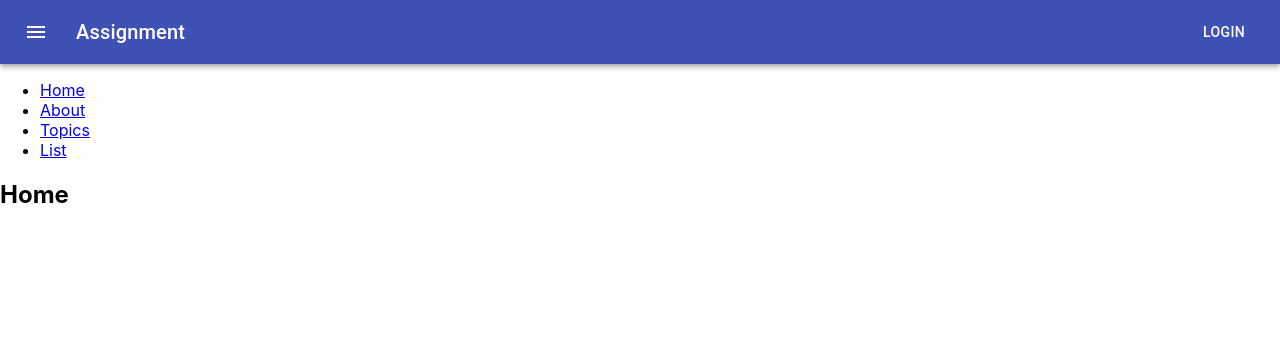
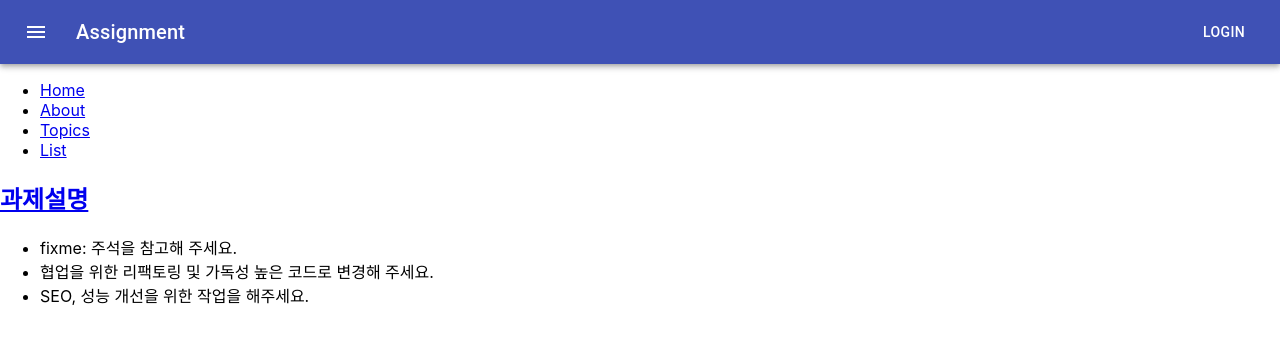
Before and after one commit to KH-Lim/assignment, a React (Create React App) app: page / in a window 1280 px wide. Shown: the top 344 px of the page. Built offline with nearby package versions, Linux system fonts and the light colour scheme.

Commit message:
과제설명 추가

```diff
--- a/src/App.tsx
+++ b/src/App.tsx
@@ -49,20 +49,7 @@ export default function App() {
         </Toolbar>
       </AppBar>
       <div>
-        <ul>
-          <li>
-            <Link to="/">Home</Link>
-          </li>
-          <li>
-            <Link to="/about">About</Link>
-          </li>
-          <li>
-            <Link to="/topics">Topics</Link>
-          </li>
-          <li>
-            <Link to="/list">List</Link>
-          </li>
-        </ul>
+        <Menu />
 
         <Switch>
           <Route path="/about">
@@ -84,11 +71,48 @@ export default function App() {
 }
 
 function Home() {
-  return <h2>Home</h2>;
+  return (
+    <>
+      <h2>
+        <a
+          target="_blank"
+          href="https://docs.google.com/document/d/1nGgpXS1_2muKL_4--Zq73VCeV-PK97dDshZO9JQ-uy0/edit"
+        >
+          과제설명
+        </a>
+      </h2>
+      <ul>
+        <li>fixme: 주석을 참고해 주세요.</li>
+        <li>협업을 위한 리팩토링 및 가독성 높은 코드로 변경해 주세요.</li>
+        <li>SEO, 성능 개선을 위한 작업을 해주세요.</li>
+      </ul>
+    </>
+  );
 }
 
 function About() {
   return <h2>About</h2>;
+}
+
+function Menu() {
+  // fixme: 과제3 햄버거 메뉴 클릭시 아래 메뉴를 mini-variant-drawer 구현
+  // https://material-ui.com/components/drawers/#mini-variant-drawer
+  return (
+    <ul>
+      <li>
+        <Link to="/">Home</Link>
+      </li>
+      <li>
+        <Link to="/about">About</Link>
+      </li>
+      <li>
+        <Link to="/topics">Topics</Link>
+      </li>
+      <li>
+        <Link to="/list">List</Link>
+      </li>
+    </ul>
+  );
 }
 
 function Topics() {
```
